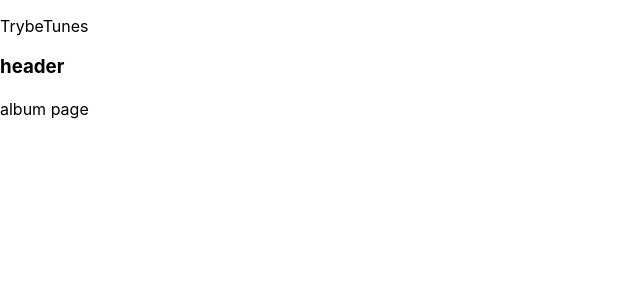
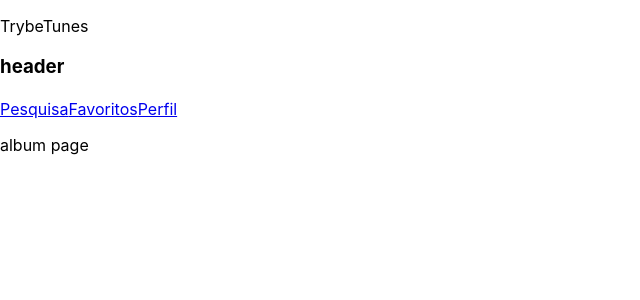
Before and after one commit to letsandrade/trybetunes, a React (Create React App) app: page /album/1 in a window 1280 px wide. Shown: the top 300 px of the page, without its empty margins (0-640 px from the left). Built offline with nearby package versions, Linux system fonts and the light colour scheme.

Commit message:
requisito 4

```diff
--- a/src/components/Header.js
+++ b/src/components/Header.js
@@ -1,4 +1,5 @@
 import React, { Component } from 'react';
+import { Link } from 'react-router-dom';
 import { getUser } from '../services/userAPI';
 import Loading from './Loading';
 
@@ -16,7 +17,6 @@ class Header extends Component {
   getUserName = async () => {
     this.setState({ isLoading: true });
     const readyUser = await getUser();
-    console.log('retorno do get user', readyUser);
     this.setState({
       isLoading: false,
       userName: readyUser.name,
@@ -31,6 +31,11 @@ class Header extends Component {
       <header data-testid="header-component">
         <h3>header</h3>
         <h4 data-testid="header-user-name">{ userName }</h4>
+        <nav>
+          <Link to="/search" data-testid="link-to-search">Pesquisa</Link>
+          <Link to="/favorites" data-testid="link-to-favorites">Favoritos</Link>
+          <Link to="/profile" data-testid="link-to-profile">Perfil</Link>
+        </nav>
       </header>
     );
   }
```
